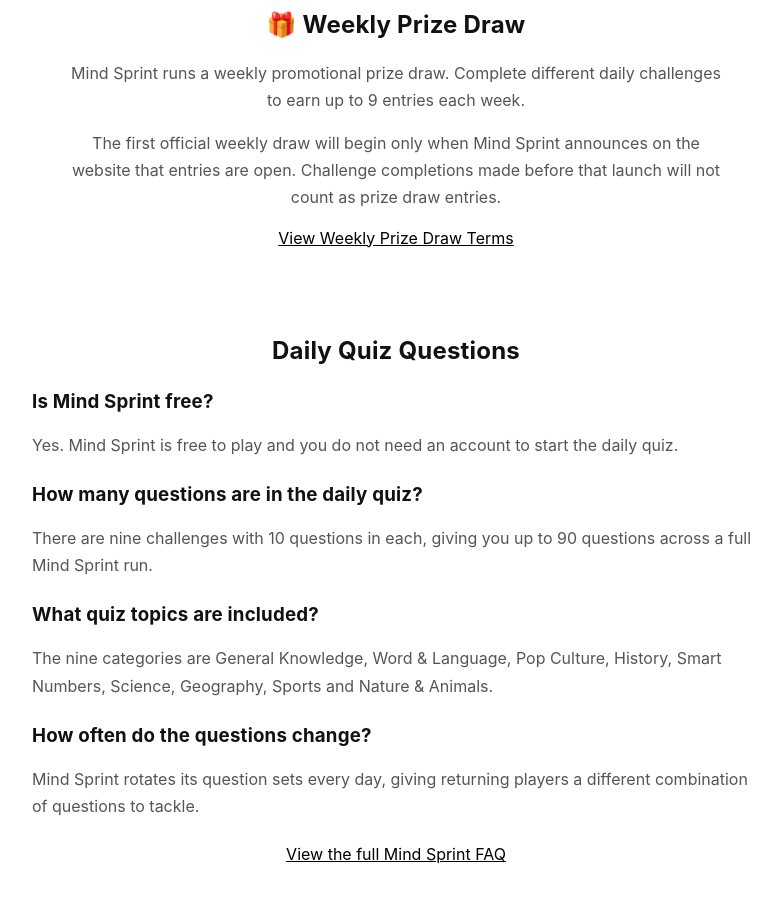
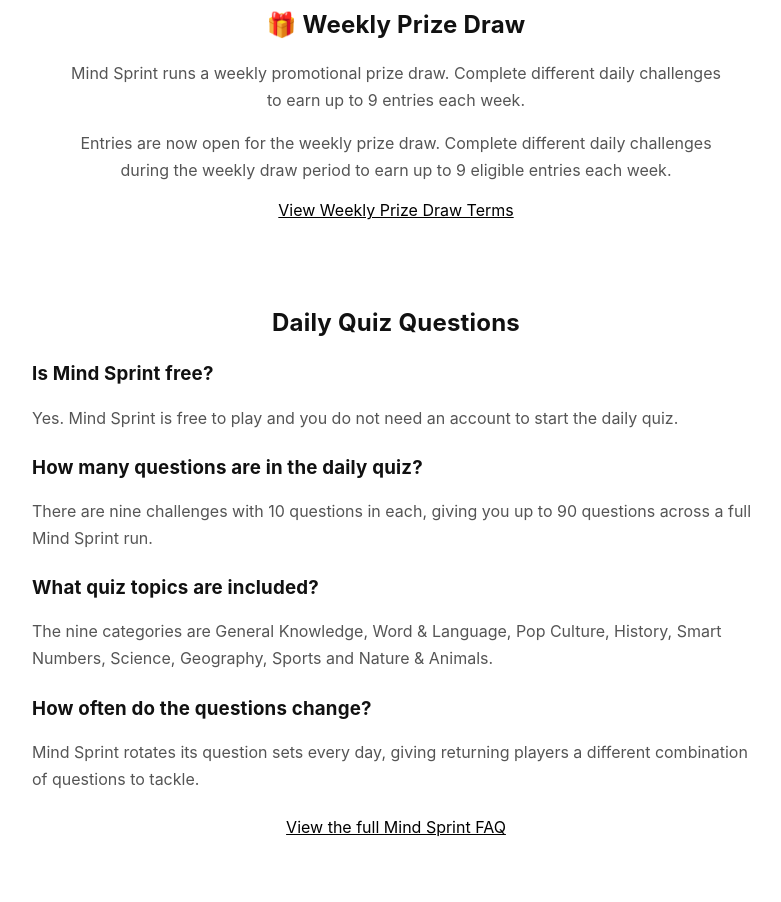
Before and after one commit to justinchase1984/mind-sprint, a Next.js app: page / in a window 1280 px wide. Shown: the part 2160-3062 px from the top of the page, without its empty margins (244-1025 px from the left). Built offline with nearby package versions, Linux system fonts and the light colour scheme; no server answers.

Commit message:
Update index.tsx

```diff
--- a/pages/index.tsx
+++ b/pages/index.tsx
@@ -1008,14 +1008,8 @@ export default function Home() {
                 '1rem auto 0',
             }}
           >
-            The first official weekly
-            draw will begin only when
-            Mind Sprint announces on
-            the website that entries
-            are open. Challenge
-            completions made before
-            that launch will not count
-            as prize draw entries.
+            Entries are now open for the weekly prize draw. Complete different daily challenges
+during the weekly draw period to earn up to 9 eligible entries each week.
           </p>
 
           <p
```
